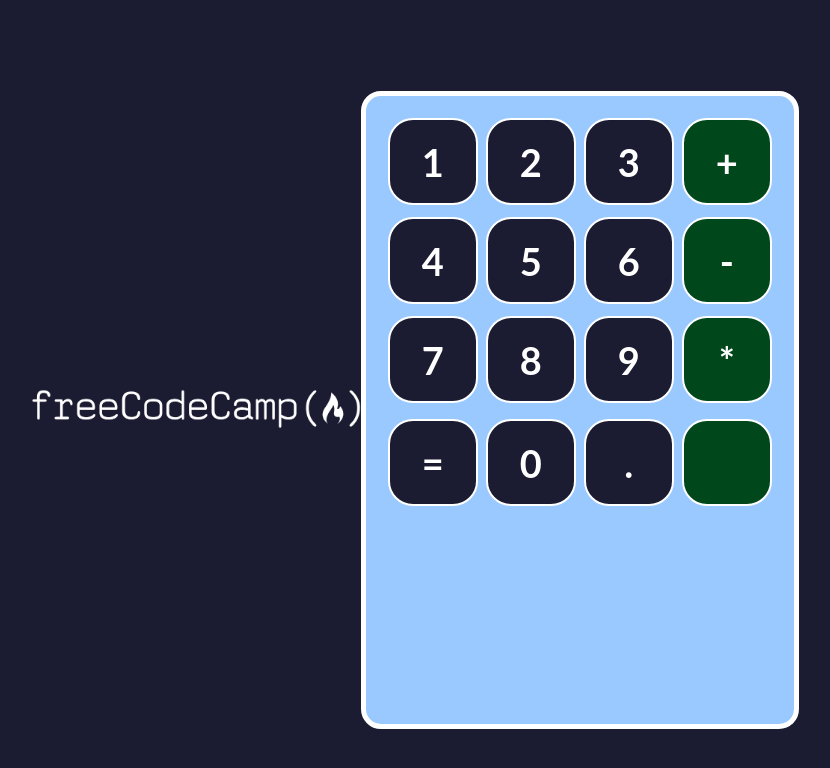
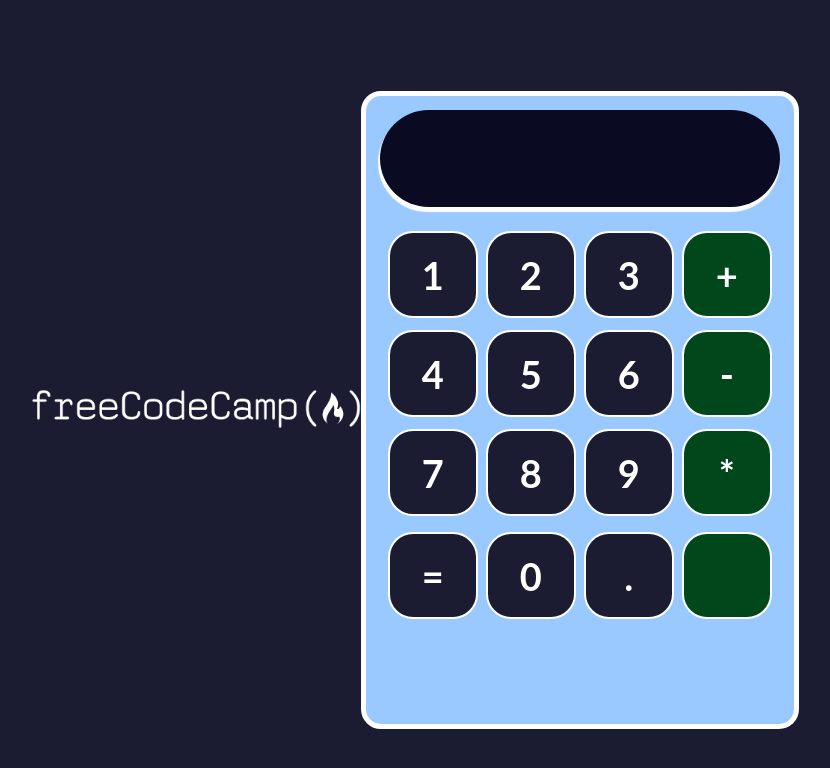
Before and after one commit to lswebdevelops/calculatora-react, a React (Create React App) app: page / in a window 1280 px wide. Shown: the top 768 px of the page, without its empty margins (225-1055 px from the left). Built offline with nearby package versions, Linux system fonts and the light colour scheme.

Commit message:
adding style the the number operatos and screen

```diff
--- a/src/App.js
+++ b/src/App.js
@@ -2,6 +2,7 @@
 import './App.css';
 import freeCodeCampLogo  from './imagenes/freecodecamp-logo.png';
 import Boton from './componentes/Boton';
+import Pantalla from './componentes/Pantalla';
 
 function App() {
   return (
@@ -13,6 +14,7 @@
       alt='Logo de freeCodeCamp' />
     </div>
     <div className='contenedor-calculadora'>
+      <Pantalla />
       <div className='fila'>
         <Boton>1</Boton>
         <Boton>2</Boton>
--- /dev/null
+++ b/src/componentes/Pantalla.jsx
@@ -0,0 +1,10 @@
+import React from "react";
+import '../hojas-de-estilo/Pantalla.css';
+
+const Pantalla = ({ input })=>(
+  <div className="input">
+    {input}
+  </div>
+);
+
+export default Pantalla;
--- a/src/hojas-de-estilo/Boton.css
+++ b/src/hojas-de-estilo/Boton.css
@@ -15,6 +15,12 @@
   user-select: none;
 
 }
+.boton-contenedor:hover{
+  background-color: #5a01a7;
+}
 .operador{
   background-color: #00471b;
 }
+.operador:hover{
+  background-color: #ff6600;
+}
--- /dev/null
+++ b/src/hojas-de-estilo/Pantalla.css
@@ -0,0 +1,15 @@
+.input{
+    height: 75px;
+    border-radius: 50px;
+    margin-bottom: 20px;
+    display: flex;
+    justify-content: flex-end;
+    align-items: center;
+    font-weight: bold;
+    font-size: 30px;
+    background-color: #0a0a23;
+    color: white;
+    padding: 11px 30px 11px 11px;
+    margin: 1px solid #888;
+    box-shadow: -1px 4px 1px 1px white;
+}
```
Also changed, not shown: src/App.css (line endings or trailing spaces).
